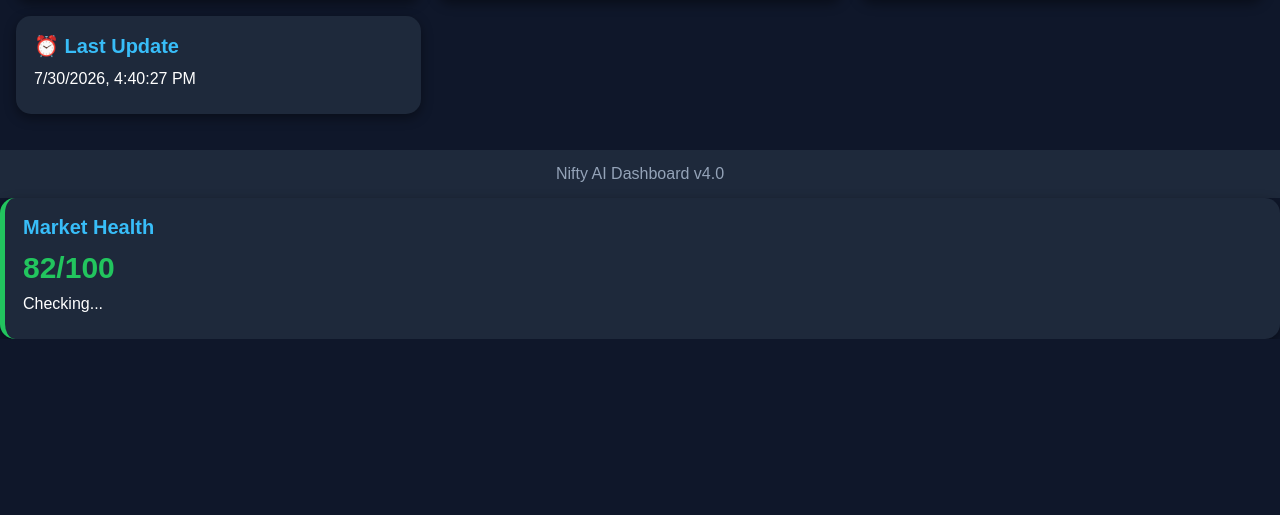
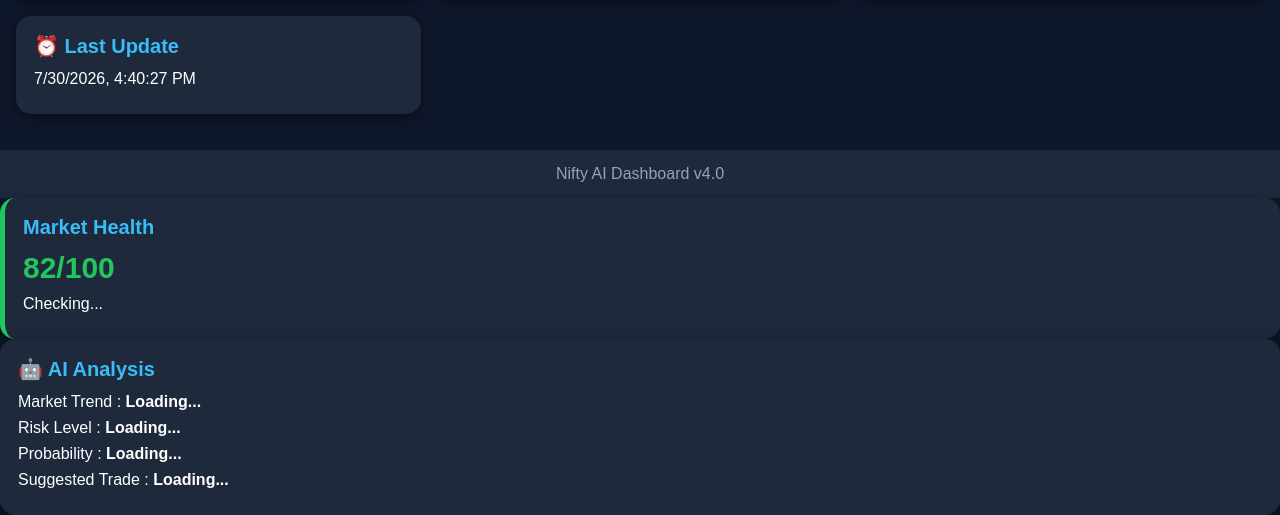
Before and after one commit to rajeeev2001/nifty-ai-dashboard, a plain HTML site: page index.html in a window 1280 px wide. Shown: the part 1192-1707 px from the top of the page. Before the commit the page ends 1531 px from the top, so only its background shows below. Drawn offline with Linux system fonts and the light colour scheme.

Commit message:
Update index.html

```diff
--- a/index.html
+++ b/index.html
@@ -206,6 +206,24 @@ Loading...
   <p id="marketStatus">Checking...</p>
 </div>
 
+<div class="card">
+
+<h2>🤖 AI Analysis</h2>
+
+<p>Market Trend :
+<b id="aiTrend">Loading...</b></p>
+
+<p>Risk Level :
+<b id="risk">Loading...</b></p>
+
+<p>Probability :
+<b id="probability">Loading...</b></p>
+
+<p>Suggested Trade :
+<b id="trade">Loading...</b></p>
+
+</div>
+
 </body>
 
 </html>
```
